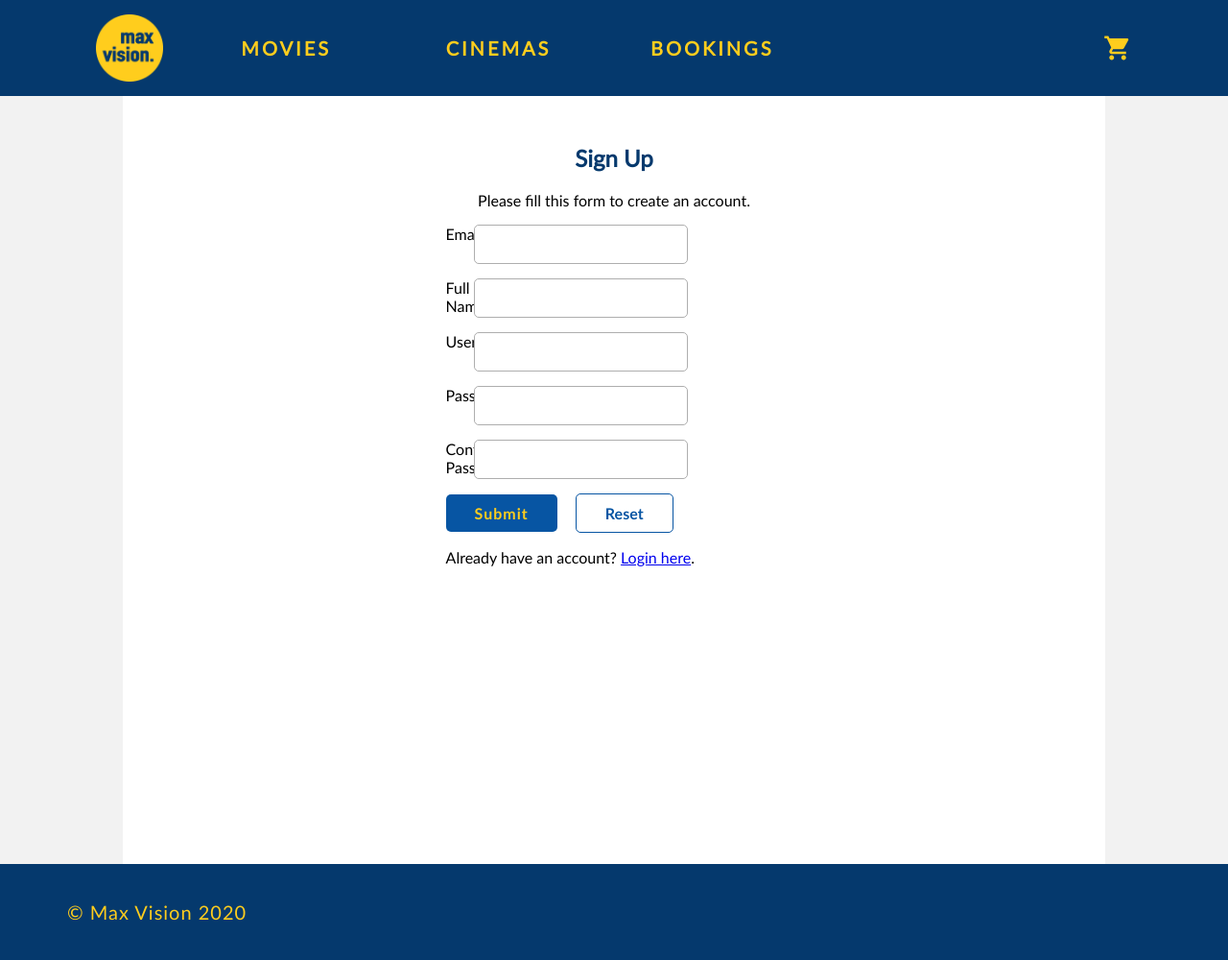
After one commit to hanssantoso22/ee4717-cinema, a PHP site: page /login/register.php in a window 1280 px wide. The commit adds this page. Shown: the whole page at 96% size. Run offline with PHP 8.4, Linux system fonts and the light colour scheme.

Commit message:
merged-login-feature

```diff
--- /dev/null
+++ b/login/login.css
@@ -0,0 +1,17 @@
+.wrapper {
+    justify-items: center;
+    vertical-align: middle;
+    margin: auto;
+    left: 50%;
+}
+#content-login {
+    justify-content: center;
+    vertical-align: middle;
+    left: 50%;
+}
+.form-group {
+    margin-bottom: 15px;
+}
+.form-group .row {
+    margin-bottom: 15px;
+}
--- /dev/null
+++ b/login/register.php
@@ -0,0 +1,222 @@
+<?php
+// Include config file
+require_once "../config.php";
+
+// Define variables and initialize with empty values
+$username = $password = $confirm_password = $fname = $email = "";
+$username_err = $password_err = $confirm_password_err = $fname_err = $email_err = "";
+
+// Processing form data when form is submitted
+if($_SERVER["REQUEST_METHOD"] == "POST"){
+
+    // Validate username
+    if(empty(trim($_POST["username"]))){
+        $username_err = "Please enter a username.";
+    } else{
+        // Prepare a select statement
+        $sql = "SELECT id FROM users WHERE username = ?";
+
+        if($stmt = $db->prepare($sql)){
+            // Bind variables to the prepared statement as parameters
+            $stmt->bind_param("s", $param_username);
+
+            // Set parameters
+            $param_username = trim($_POST["username"]);
+
+            // Attempt to execute the prepared statement
+            if($stmt->execute()){
+                // store result
+                $stmt->store_result();
+
+                if($stmt->num_rows == 1){
+                    $username_err = "This username is already taken.";
+                } else{
+                    $username = trim($_POST["username"]);
+                }
+            } else{
+                echo "Oops! Something went wrong. Please try again later.";
+            }
+
+            // Close statement
+            $stmt->close();
+        }
+    }
+
+    // Validate email
+    if(empty(trim($_POST["e_mail"]))){
+        $email_err = "Please enter an email.";
+    } else{
+        // Prepare a select statement
+        $sql = "SELECT id FROM users WHERE email = ?";
+
+        if($stmt = $db->prepare($sql)){
+            // Bind variables to the prepared statement as parameters
+            $stmt->bind_param("s", $param_email);
+
+            // Set parameters
+            $param_email = trim($_POST["e_mail"]);
+
+            // Attempt to execute the prepared statement
+            if($stmt->execute()){
+                // store result
+                $stmt->store_result();
+
+                if($stmt->num_rows == 1){
+                    $email_err = "This email is already taken.";
+                } else{
+                    $email = trim($_POST["e_mail"]);
+                }
+            } else{
+                echo "Oops! Something went wrong. Please try again later.";
+            }
+
+            // Close statement
+            $stmt->close();
+        }
+    }
+
+	// Validate fname
+    if(empty(trim($_POST["fname"]))){
+        $fname_err = "Please enter your name.";
+    } else{
+        $fname = trim($_POST["fname"]);
+    }
+
+    // Validate password
+    if(empty(trim($_POST["password"]))){
+        $password_err = "Please enter a password.";
+    } elseif(strlen(trim($_POST["password"])) < 6){
+        $password_err = "Password must have atleast 6 characters.";
+    } else{
+        $password = trim($_POST["password"]);
+    }
+
+    // Validate confirm password
+    if(empty(trim($_POST["confirm_password"]))){
+        $confirm_password_err = "Please confirm password.";
+    } else{
+        $confirm_password = trim($_POST["confirm_password"]);
+        if(empty($password_err) && ($password != $confirm_password)){
+            $confirm_password_err = "Password did not match.";
+        }
+    }
+
+    // Check input errors before inserting in database
+    if(empty($username_err) && empty($password_err) && empty($confirm_password_err)){
+
+        // Prepare an insert statement
+        $sql = "INSERT INTO users (username, password, email, fname) VALUES (?, ?, ?, ?)";
+
+        if($stmt = $db->prepare($sql)){
+            // Bind variables to the prepared statement as parameters
+            $stmt->bind_param("ssss", $param_username, $param_password, $param_email, $param_fname);
+
+            // Set parameters
+            $param_username = $username;
+            $param_password = password_hash($password, PASSWORD_DEFAULT); // Creates a password hash
+			$param_email = $email;
+			$param_fname = $fname;
+
+            // Attempt to execute the prepared statement
+            if($stmt->execute()){
+                // Redirect to login page
+                header("location: login.php");
+            } else{
+                echo "Something went wrong. Please try again later.";
+            }
+
+            // Close statement
+            $stmt->close();
+        }
+    }
+
+    // Close connection
+    $db->close();
+}
+?>
+<!DOCTYPE html>
+<html>
+   <head>
+       <title>
+           Max Vision - Home
+       </title>
+       <link rel="stylesheet" href="../css/main.css">
+       <link rel="stylesheet" href="login.css">
+   </head>
+   <body>
+       <div id="main-header">
+           <div class="row">
+               <div class="col-2"><a href="../index.php" ><img class="cinema-name" src="../assets/common/logo2.png"></a></div>
+               <div class="col-2"><a class="tab" href="../index.php">MOVIES</a></div>
+               <div class="col-2"><a class="tab" href="../cinemas/cinemas.php">CINEMAS</a></div>
+               <div class="col-2"><a class="tab" href="../bookings/bookings.php">BOOKINGS</a></div>
+               <div class="col-2"></div>
+               <div class="col-2"><a class="cart" href="../booking_cart/booking_cart.php">shopping_cart</a></div>
+           </div>
+       </div>
+       <div id="main-body">
+           <div id="content-box">
+				<div class="wrapper">
+					<h2>Sign Up</h2>
+					<p>Please fill this form to create an account.</p>
+					<form action="<?php echo htmlspecialchars($_SERVER["PHP_SELF"]); ?>" method="post">
+                        <div class="form-group <?php echo (!empty($email_err)) ? 'has-error' : ''; ?>">
+                            <div class="row">
+                                <div class="col-1"><label>Email</label></div>
+                                <div class="col-8"><input type="email" name="e_mail" class="form-control" value="<?php echo $email; ?>">
+							<span class="help-block"><?php echo $email_err; ?></span></div>
+                            </div>
+
+
+						</div>
+                        <div class="form-group <?php echo (!empty($fname_err)) ? 'has-error' : ''; ?>">
+                            <div class="row">
+                                <div class="col-1"><label>Full Name</label></div>
+                                <div class="col-8"><input type="text" name="fname" class="form-control" value="<?php echo $fname; ?>">
+							<span class="help-block"><?php echo $fname_err; ?></span></div>
+                            </div>
+
+
+						</div>
+                        <div class="form-group <?php echo (!empty($username_err)) ? 'has-error' : ''; ?>">
+                            <div class="row">
+                                <div class="col-1"><label>Username</label></div>
+                                <div class="col-8"><input type="text" name="username" class="form-control" value="<?php echo $username; ?>">
+							<span class="help-block"><?php echo $username_err; ?></span></div>
+                            </div>
+
+
+						</div>
+                        <div class="form-group <?php echo (!empty($password_err)) ? 'has-error' : ''; ?>">
+                            <div class="row">
+                                <div class="col-1"><label>Password</label></div>
+                                <div class="col-8"><input type="password" name="password" class="form-control" value="<?php echo $password; ?>">
+							<span class="help-block"><?php echo $password_err; ?></span></div>
+                            </div>
+
+
+						</div>
+                        <div class="form-group <?php echo (!empty($confirm_password_err)) ? 'has-error' : ''; ?>">
+                            <div class="row">
+                                <div class="col-1"><label>Confirm Password</label></div>
+                                <div class="col-8"><input type="password" name="confirm_password" class="form-control" value="<?php echo $confirm_password; ?>">
+							<span class="help-block"><?php echo $confirm_password_err; ?></span></div>
+                            </div>
+
+
+						</div>
+						<div class="form-group">
+							<input type="submit" class="btn primary-btn" value="Submit" style="margin-right: 15px;">
+							<input type="reset" class="btn secondary-btn" value="Reset">
+						</div>
+						<p>Already have an account? <a href="login.php">Login here</a>.</p>
+					</form>
+				</div>
+           </div>
+       </div>
+       <div id="main-footer">
+           <p>&#169; Max Vision 2020</p>
+       </div>
+       <script src="./js/header.js"></script>
+   </body>
+</html>
```
Also changed, not shown: booking_cart/booking_cart.php (+11 -3 lines), css/main.css (+31 -0 lines), index.php (+16 -3 lines), login/login.php (added, +151 -0 lines), login/logout.php (added, +7 -0 lines), max-vision.sql.
